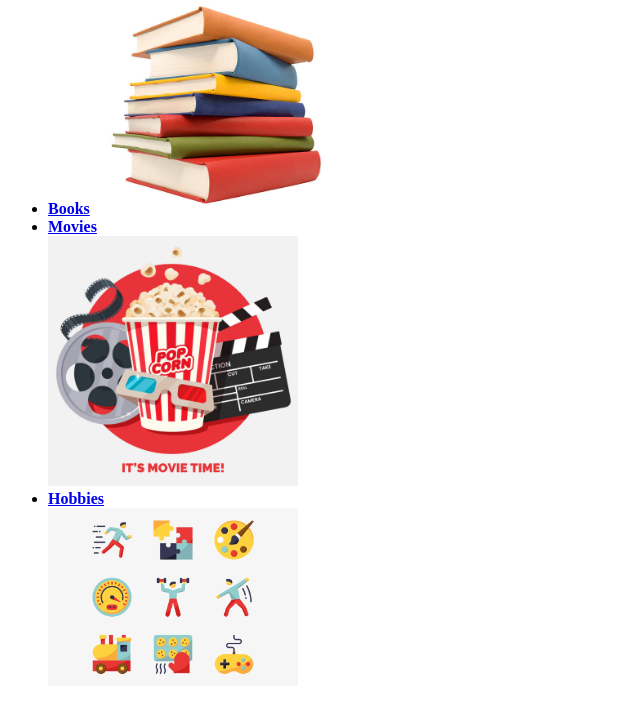
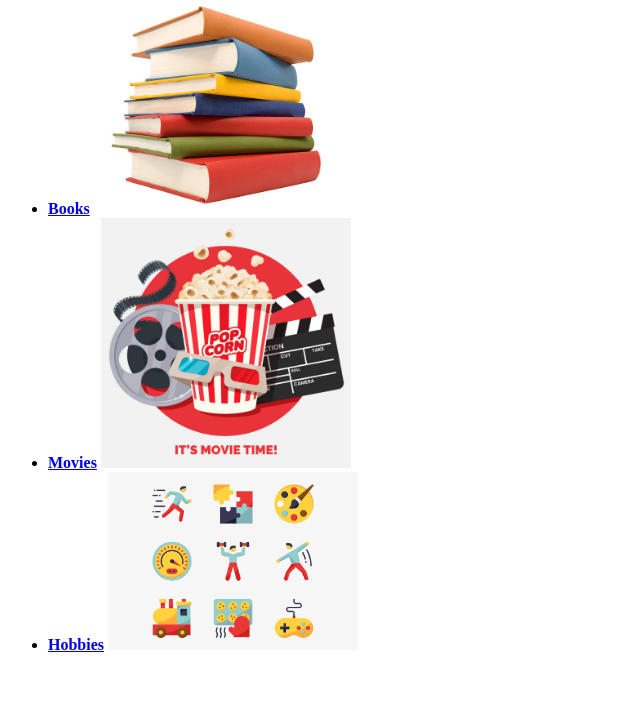
Before and after one commit to predrahy/Main-HTML-project, a plain HTML site: page index.html in a window 1280 px wide. Shown: the part 79-792 px from the top of the page, without its empty margins (0-640 px from the left). Drawn offline with Linux system fonts and the light colour scheme.

Commit message:
Update index.html

```diff
--- a/index.html
+++ b/index.html
@@ -13,10 +13,14 @@
 			<a href="./books.html"><strong>Books</strong></a>
 			<img src="./images/books.jpg" width="250px" alt="A pile of books">
 		</li>
-		<li><a href="./movies.html"><strong>Movies</strong></a></li>
-		<img src="./images/movies.jpg" width="250px" alt="Popcorn, 3D glasses, movie tape, clapperboard">
-		<li><a href="./hobbies.html"><strong>Hobbies</strong></a></li>
-		<img src="./images/hobbies.png" width="250px" alt="">
+		<li>
+			<a href="./movies.html"><strong>Movies</strong></a>
+			<img src="./images/movies.jpg" width="250px" alt="Popcorn, 3D glasses, movie tape, clapperboard">
+		</li>
+		<li>
+			<a href="./hobbies.html"><strong>Hobbies</strong></a>
+			<img src="./images/hobbies.png" width="250px" alt="">
+		</li>
 	</ul>
 </body>
 </html>
```
